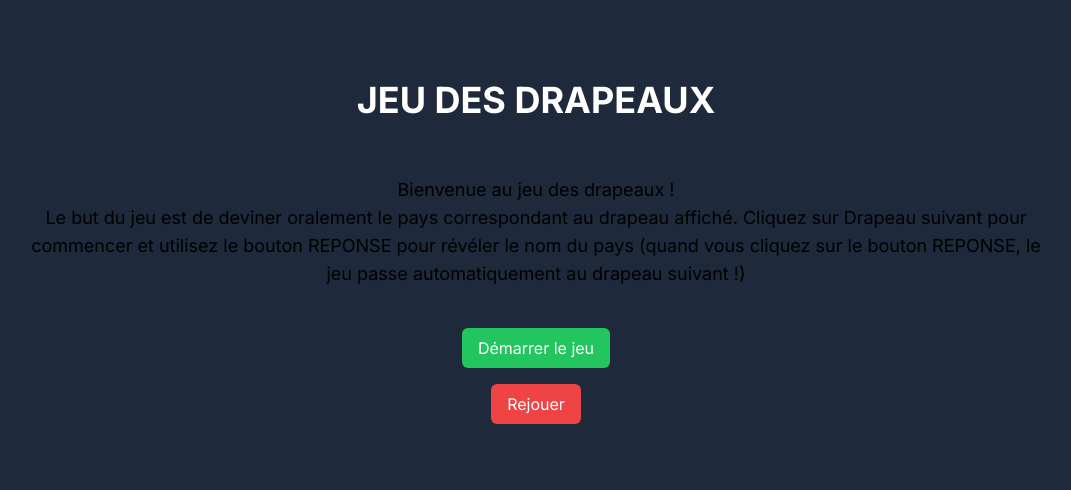
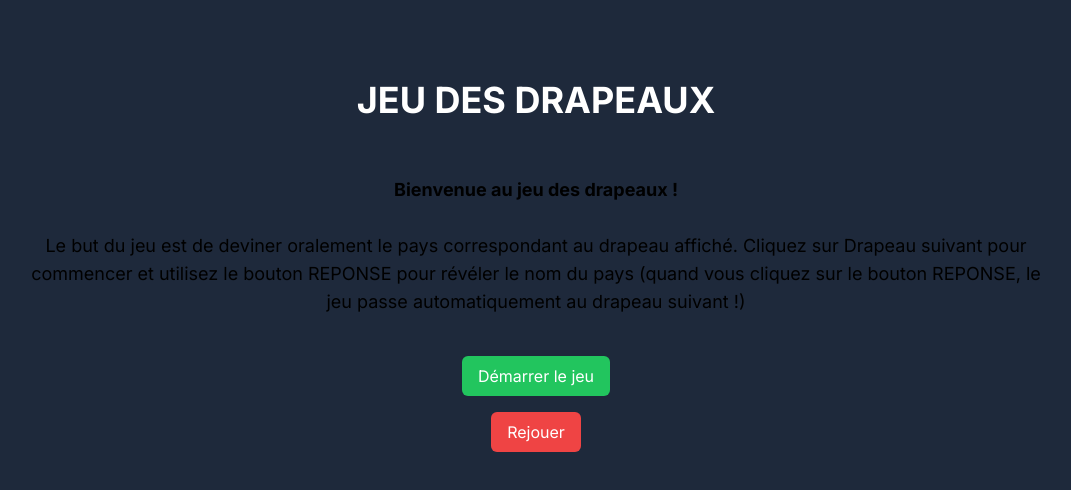
Before and after one commit to mikeheul/next-flags-game, a Next.js app: page /game in a window 1280 px wide. Shown: the top 490 px of the page, without its empty margins (104-1175 px from the left). Built offline with nearby package versions, Linux system fonts and the light colour scheme.

Commit message:
Update layout notice

```diff
--- a/app/game/page.tsx
+++ b/app/game/page.tsx
@@ -150,7 +150,7 @@ const FlagGame = () => {
             <h1 className="text-4xl uppercase font-bold mb-4 text-white">Jeu des drapeaux</h1>
             {showNotice && (
                 <p className="text-lg max-w-5xl my-10">
-                    Bienvenue au jeu des drapeaux !<br/>Le but du jeu est de deviner oralement le pays correspondant au drapeau affiché.
+                    <span className='block font-bold'>Bienvenue au jeu des drapeaux !</span><br/>Le but du jeu est de deviner oralement le pays correspondant au drapeau affiché.
                     Cliquez sur Drapeau suivant pour commencer et utilisez le bouton REPONSE pour révéler le nom du pays (quand vous cliquez sur le bouton REPONSE, le jeu passe automatiquement au drapeau suivant !)
                 </p>
             )}
```
